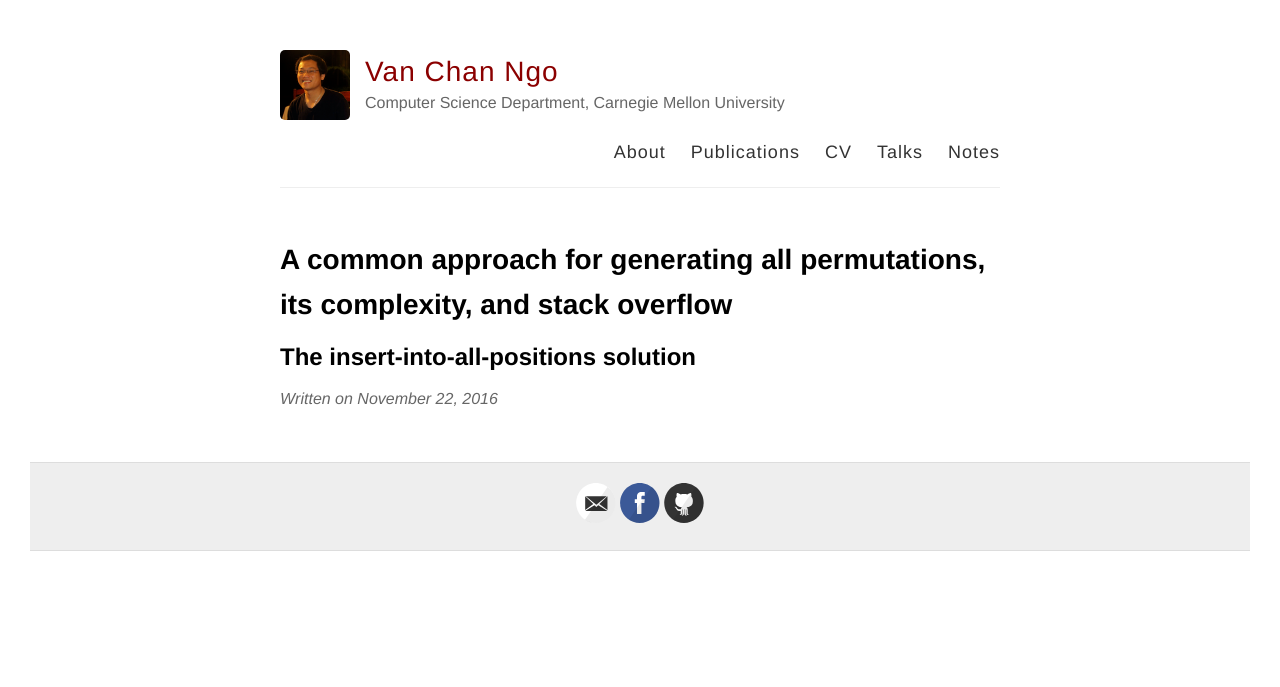
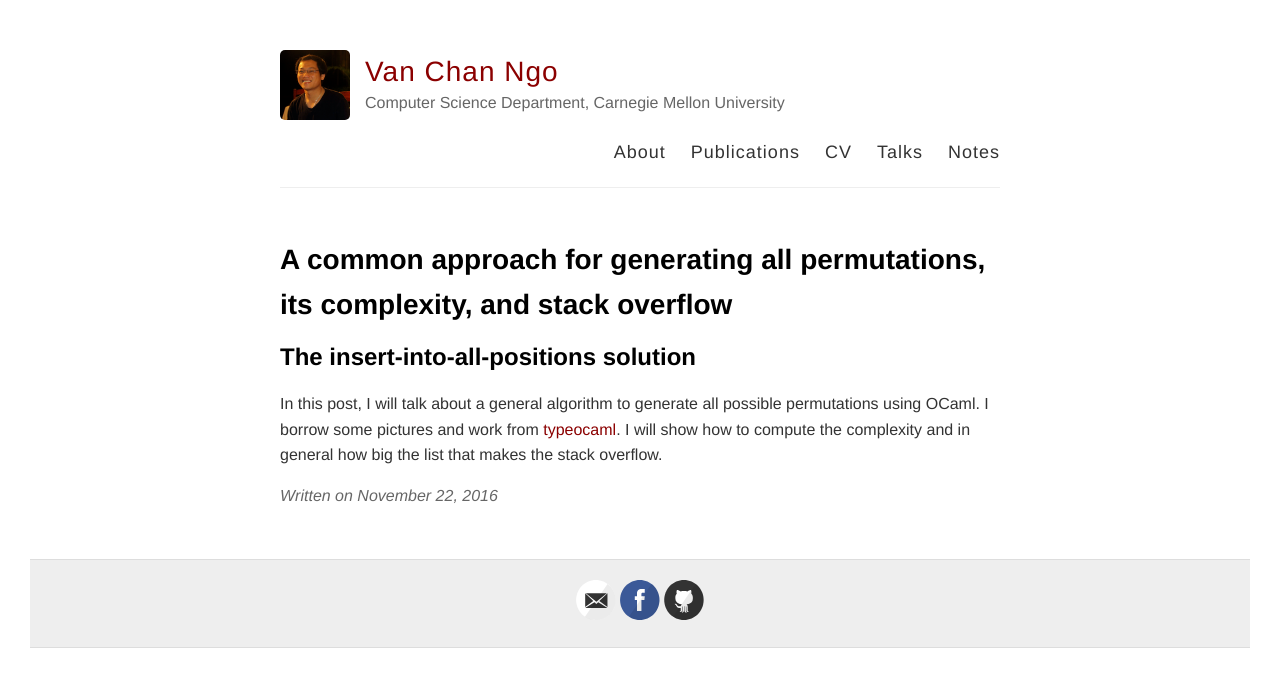
Before and after one commit to channgo2203/channgo2203.github.io, a Jekyll site: the page built from _posts/2016-11-22-permutations.md, in a window 1280 px wide. Shown: the top 687 px of the page. Built offline with Jekyll 4.4.1, drawn with Linux system fonts in a browser that asks for light colours; comment, search, counter and statistics services are not loaded.

Commit message:
add permutations

```diff
--- a/_posts/2016-11-22-permutations.md
+++ b/_posts/2016-11-22-permutations.md
@@ -4,3 +4,5 @@ title: A common approach for generating all permutations, its complexity, and st
 published: true
 ---
 ## The insert-into-all-positions solution
+
+In this post, I will talk about a general algorithm to generate all possible permutations using OCaml. I borrow some pictures and work from [typeocaml](http://typeocaml.com/2015/05/05/permutation/). I will show how to compute the complexity and in general how big the list that makes the stack overflow.
```
